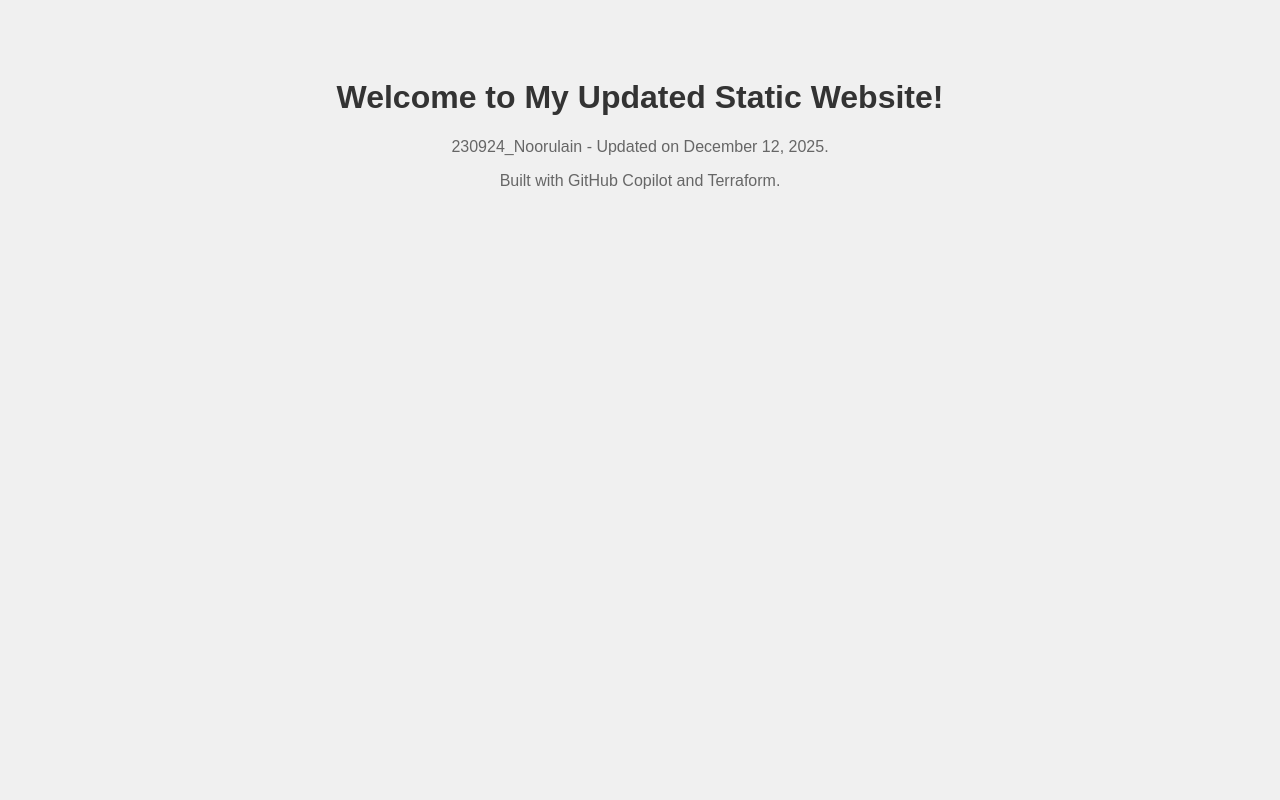
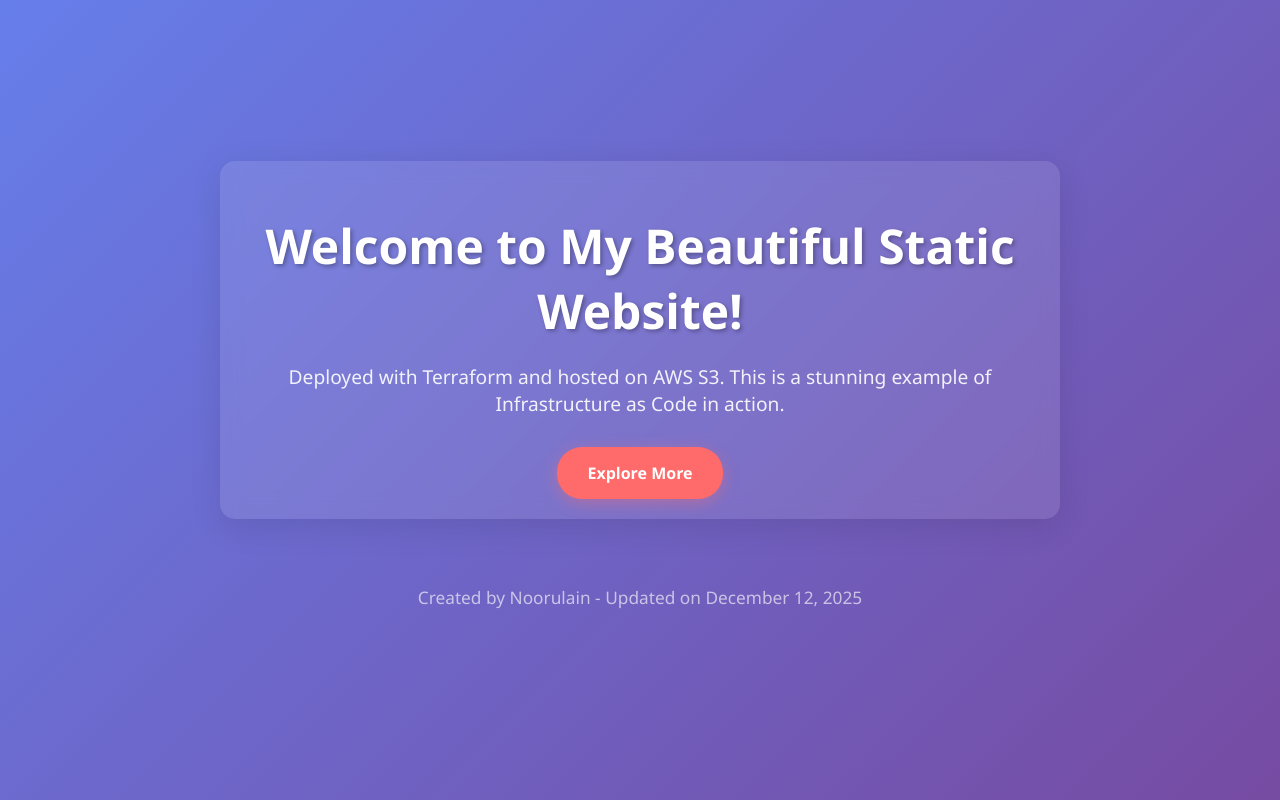
Before and after one commit to NOORULAIN924/TERRAFORM2, a plain HTML site: page index.html in a window 1280 px wide. Drawn offline with Linux system fonts and the light colour scheme.

Commit message:
Update index.html to a more beautiful design

```diff
--- a/index.html
+++ b/index.html
@@ -3,25 +3,78 @@
 <head>
     <meta charset="UTF-8">
     <meta name="viewport" content="width=device-width, initial-scale=1.0">
-    <title>My Terraform Static Website_noorulain</title>
+    <title>My Beautiful Terraform Static Website</title>
     <style>
         body {
-            font-family: Arial, sans-serif;
+            font-family: 'Segoe UI', Tahoma, Geneva, Verdana, sans-serif;
+            margin: 0;
+            padding: 0;
+            background: linear-gradient(135deg, #667eea 0%, #764ba2 100%);
+            color: white;
+            min-height: 100vh;
+            display: flex;
+            flex-direction: column;
+            align-items: center;
+            justify-content: center;
+        }
+        .container {
             text-align: center;
-            padding: 50px;
-            background-color: #f0f0f0;
+            max-width: 800px;
+            padding: 20px;
+            background: rgba(255, 255, 255, 0.1);
+            border-radius: 15px;
+            box-shadow: 0 8px 32px rgba(0, 0, 0, 0.1);
+            backdrop-filter: blur(10px);
         }
         h1 {
-            color: #333;
+            font-size: 3em;
+            margin-bottom: 20px;
+            text-shadow: 2px 2px 4px rgba(0, 0, 0, 0.3);
         }
         p {
-            color: #666;
+            font-size: 1.2em;
+            margin-bottom: 30px;
+            opacity: 0.9;
+        }
+        .btn {
+            display: inline-block;
+            padding: 15px 30px;
+            background: #ff6b6b;
+            color: white;
+            text-decoration: none;
+            border-radius: 25px;
+            font-weight: bold;
+            transition: all 0.3s ease;
+            box-shadow: 0 4px 15px rgba(255, 107, 107, 0.4);
+        }
+        .btn:hover {
+            background: #ff5252;
+            transform: translateY(-2px);
+            box-shadow: 0 6px 20px rgba(255, 107, 107, 0.6);
+        }
+        .footer {
+            margin-top: 50px;
+            font-size: 0.9em;
+            opacity: 0.7;
+        }
+        @media (max-width: 600px) {
+            h1 {
+                font-size: 2em;
+            }
+            p {
+                font-size: 1em;
+            }
         }
     </style>
 </head>
 <body>
-    <h1>Welcome to My Updated Static Website!</h1>
-    <p>230924_Noorulain - Updated on December 12, 2025.</p>
-    <p>Built with GitHub Copilot and Terraform.</p>
+    <div class="container">
+        <h1>Welcome to My Beautiful Static Website!</h1>
+        <p>Deployed with Terraform and hosted on AWS S3. This is a stunning example of Infrastructure as Code in action.</p>
+        <a href="#" class="btn">Explore More</a>
+    </div>
+    <div class="footer">
+        <p>Created by Noorulain - Updated on December 12, 2025</p>
+    </div>
 </body>
 </html>
```
